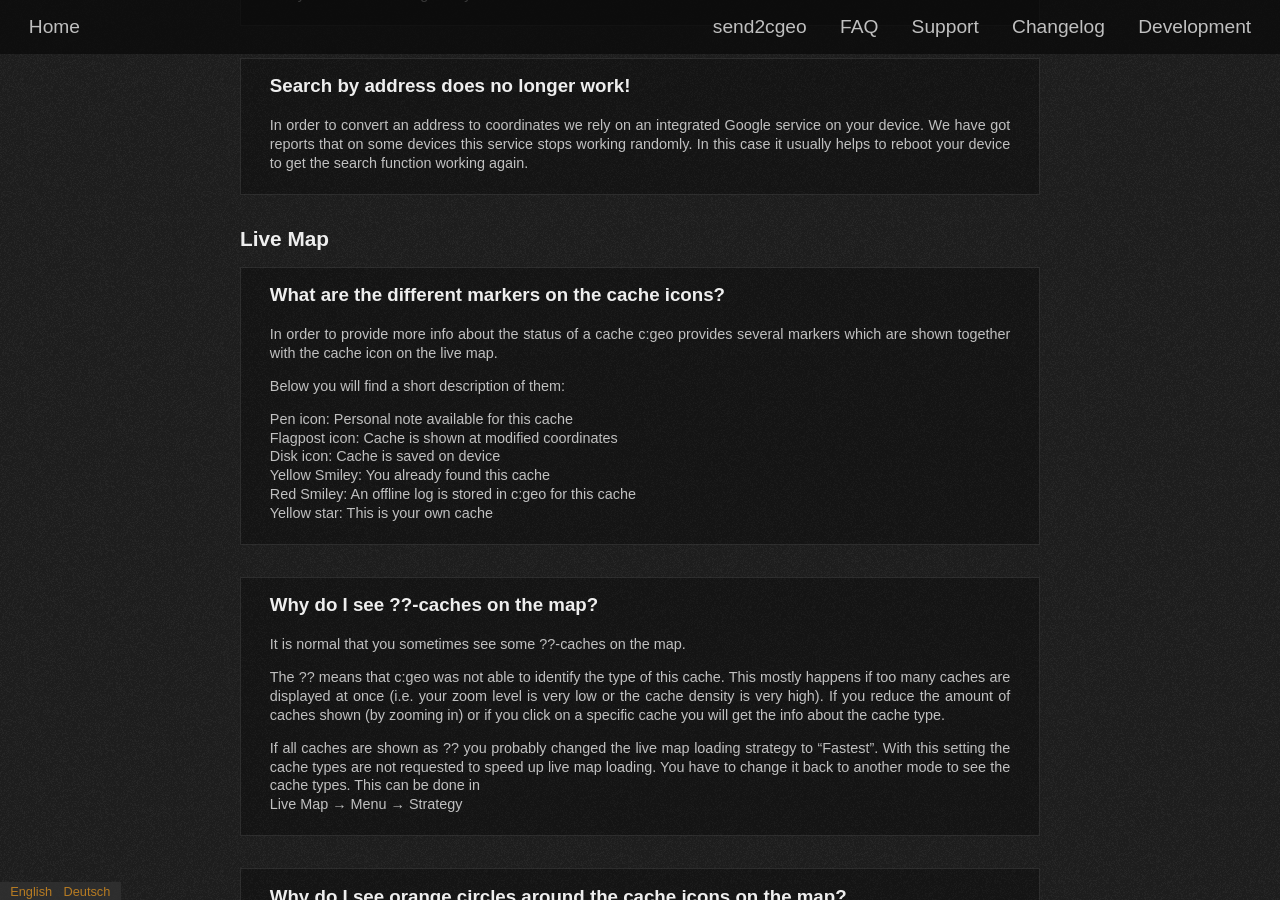
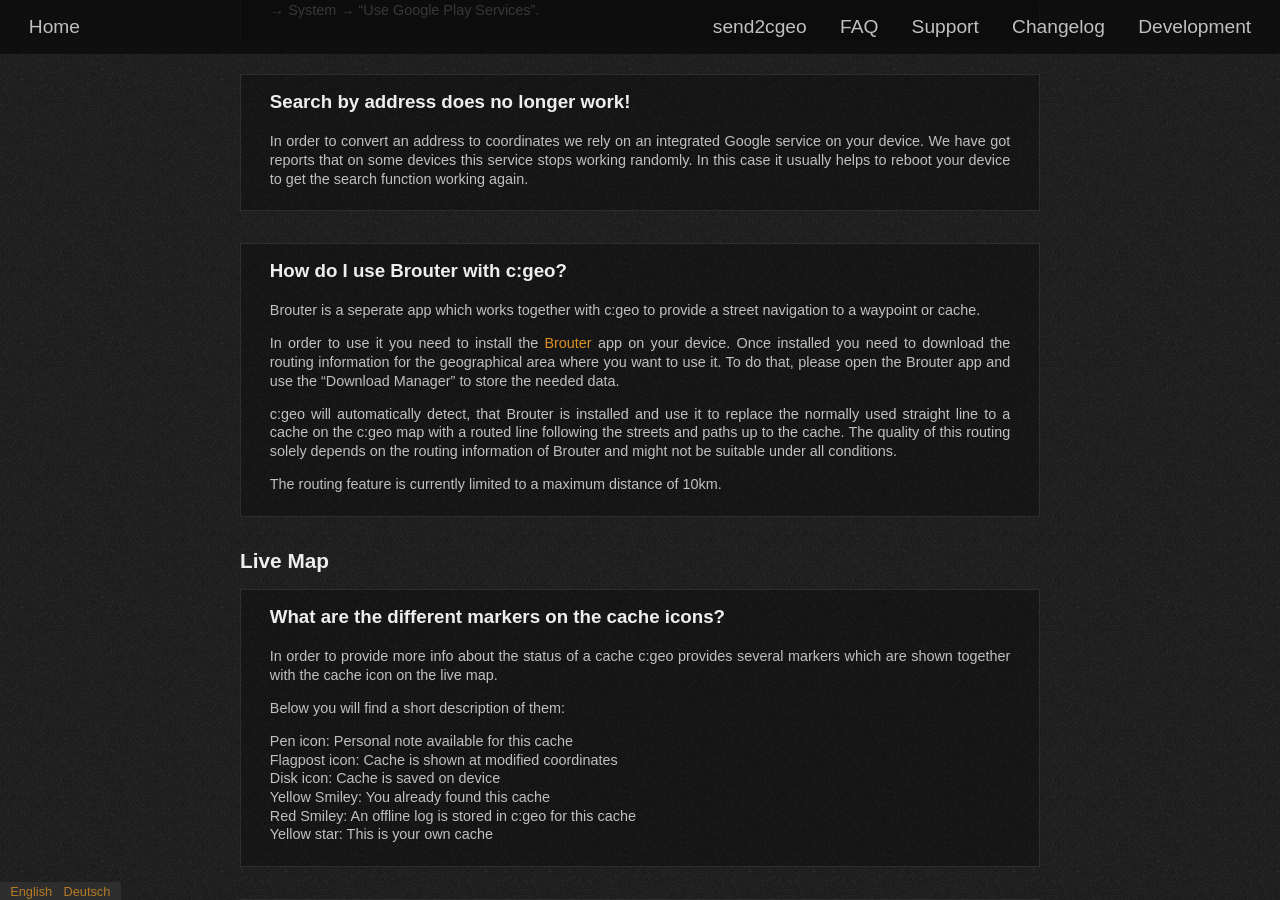
Before and after one commit to cgeo/cgeo.github.io, a Jekyll site: the page built from faq.html, in a window 1280 px wide and 900 px high, scrolled down 18426 px. Built offline with Jekyll 4.4.1, drawn with Linux system fonts in a browser that asks for light colours; some web fonts are replaced; some of the changed text lies outside the part shown.

Commit message:
FAQ: Basic info about BROUTER

```diff
--- a/_data/faq.yml
+++ b/_data/faq.yml
@@ -1334,6 +1334,32 @@
                 Um eine Adresse in Koordinaten umzuwandeln nutzen wir einen auf deinem Gerät integrierten Google-Dienst.
                 Wir haben Berichte erhalten, dass dieser Dienst auf manchen Gerät unregelmäßig nicht mehr funktioniert. In diesen Fällen hilft es normalerweise das Gerät neu zu starten, damit die Such-Funktion wieder funktioniert.
 
+      - id: brouter
+        en:
+            title: How do I use Brouter with c:geo?
+            content: |
+                Brouter is a seperate app which works together with c:geo to provide a street navigation to a waypoint or cache.
+
+                In order to use it you need to install the [Brouter](https://play.google.com/store/apps/details?id=btools.routingapp) app on your device.
+                Once installed you need to download the routing information for the geographical area where you want to use it. To do that, please open the Brouter app and use the "Download Manager" to store the needed data.
+
+                c:geo will automatically detect, that Brouter is installed and use it to replace the normally used straight line to a cache on the c:geo map with a routed line following the streets and paths up to the cache.
+                The quality of this routing solely depends on the routing information of Brouter and might not be suitable under all conditions.
+
+                The routing feature is currently limited to a maximum distance of 10km.
+        de:
+            title: Wie nutze ich BRouter mit c:geo?
+            content: |
+                Brouter ist eine separate App, die mit c:geo zusammenarbeitet um dir eine Straßennavigation zu einem Wegpunkt oder Cache zur Verfügung stellt.
+
+                Um diese Funktion zu nutzen, musst du die [Brouter](https://play.google.com/store/apps/details?id=btools.routingapp)-App auf deinem Gerät installieren.
+                Nachdem du sie installiert hast, musst du die Routing-Informationen für das von dir gewünschte geographische Gebiet herunterladen. Dazu öffne die Brouter-App und nutze den "Download Manager" um die benötigten Daten zu speichern.
+
+                c:geo wird automatisch feststellen, dass BRouter installiert ist und es dazu nutzen die auf der c:geo-Karte normalerweise angezeigte Luftlinie zum Cache durch eine Linie zu ersetzen, die den Straßen und Wegen zum Cache folgt.
+                Die Qualität dieses Routings hängt ausschließlich von den Routing-Informationen von BRouter ab und könnte in manchen Situationen nicht geeignet sein.
+
+                Die Routing-Funktion ist derzeit auf eine maximale Entfernung von 10km begrenzt.
+
 - id: live-map
   title:
       en: Live Map
```
